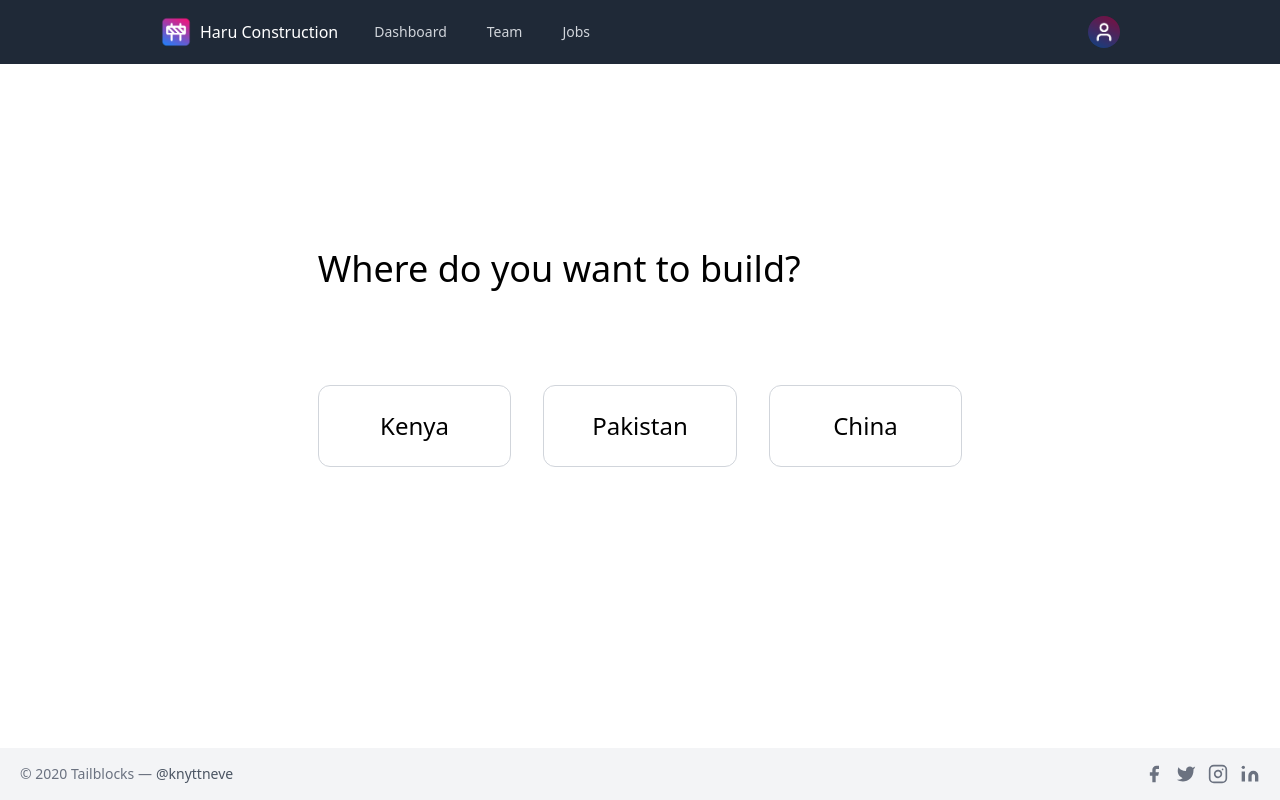
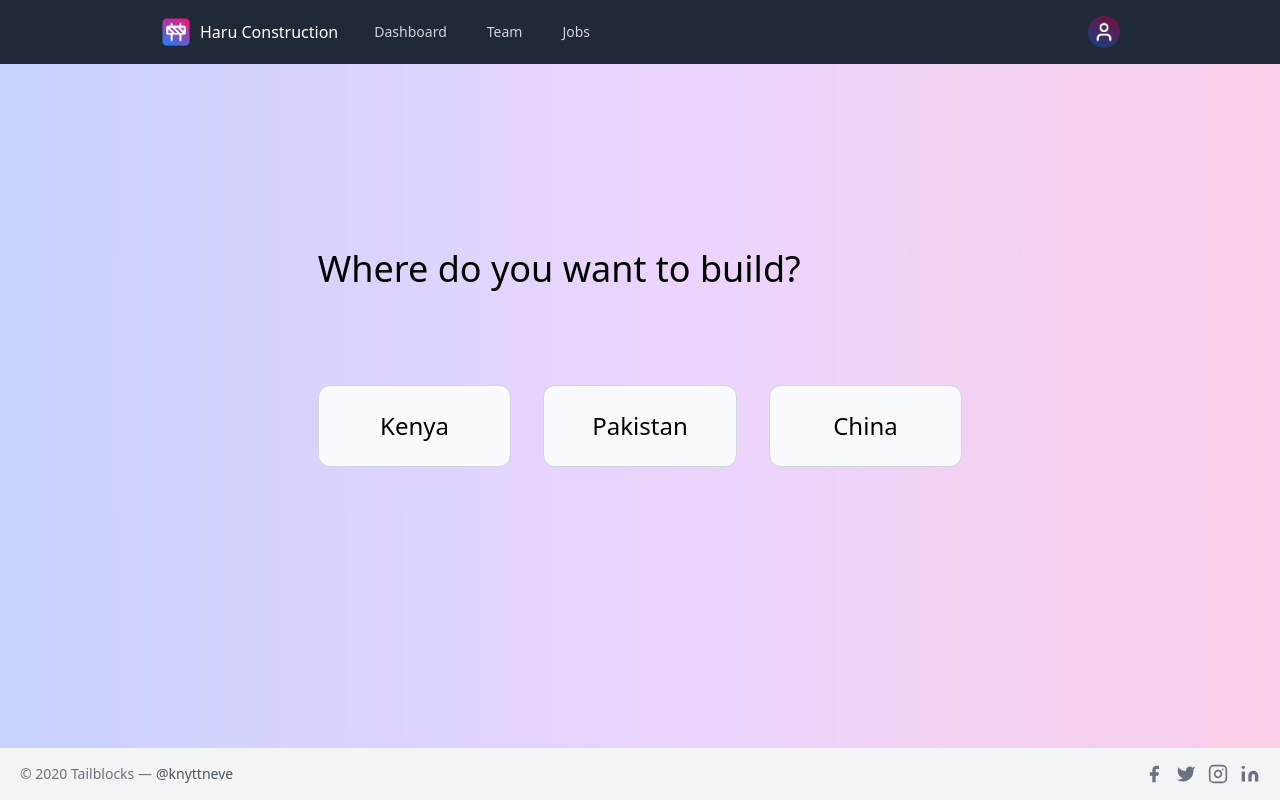
Before and after one commit to patrickchin/haru2-vercel, a Next.js app: page / in a window 1280 px wide. Built offline with nearby package versions, Linux system fonts and the light colour scheme.

Commit message:
some colour and center loging and register

```diff
--- a/app/components/layout.tsx
+++ b/app/components/layout.tsx
@@ -6,8 +6,10 @@ export default function SimpleLayout({ children } : { children : React.ReactNode
   return (
     <div className="flex flex-col min-h-screen">
       <Header />
-      <main className="grow flex flex-col w-screen mx-auto max-w-7xl p-12">
-        {children}
+      <main className="grow flex flex-col bg-gradient-to-r from-indigo-200 via-purple-200 to-pink-200">
+        <div className="grow flex flex-col w-screen mx-auto max-w-7xl p-12">
+          {children}
+        </div>
       </main>
       <Footer />
     </div>
--- a/app/login/page.tsx
+++ b/app/login/page.tsx
@@ -18,7 +18,8 @@ export default function Login() {
 
   return (
     <SimpleLayout>
-        <div className="w-screen max-w-md rounded-2xl border border-gray-100 shadow-xl overflow-hidden self-center">
+      <div className="grow flex justify-center items-center">
+        <div className="w-screen max-w-md rounded-2xl border border-gray-100 shadow-xl overflow-hidden">
 
           <div className="flex flex-col h-fit items-center justify-center space-y-3 border-b border-gray-200 bg-white px-4 py-6 pt-8 text-center sm:px-16">
             <h3 className="text-xl font-semibold">Login</h3>
@@ -39,6 +40,7 @@ export default function Login() {
           </LoginForm>
 
         </div>
+      </div>
     </SimpleLayout>
   );
 }
--- a/app/page.tsx
+++ b/app/page.tsx
@@ -4,7 +4,7 @@ import Link from 'next/link';
 import { Dispatch, SetStateAction, useState } from 'react';
 import SimpleLayout from '@/app/components/layout';
 
-const linkStyle: string = "px-12 py-6 my-24 border border-gray-300 rounded-xl text-2xl text-center hover:bg-gray-300 hover:shadow";
+const linkStyle: string = "px-12 py-6 my-24 border border-gray-300 rounded-xl text-2xl text-center bg-gray-50 hover:bg-gray-300 hover:shadow";
 const sectionStyle: string = "flex flex-col mx-auto my-auto py-12 justify-center";
 
 function chooseCountry(setCountry: Dispatch<SetStateAction<null>>) {
--- a/app/register/page.tsx
+++ b/app/register/page.tsx
@@ -29,7 +29,8 @@ export default function Page() {
 
   return (
     <SimpleLayout>
-      <div className="z-10 w-screen max-w-md rounded-2xl border border-gray-100 shadow-xl overflow-hidden self-center">
+      <div className="grow flex justify-center items-center">
+        <div className="z-10 w-screen max-w-md rounded-2xl border border-gray-100 shadow-xl overflow-hidden">
 
           <div className="flex flex-col h-fit items-center justify-center space-y-3 border-b border-gray-200 bg-white px-4 py-6 pt-8 text-center sm:px-16">
             <h3 className="text-xl font-semibold">Create an Account</h3>
@@ -50,6 +51,7 @@ export default function Page() {
           </LoginForm>
 
         </div>
+      </div>
     </SimpleLayout>
   );
 }
```
Lines whose indentation alone changed are shown as unchanged.
